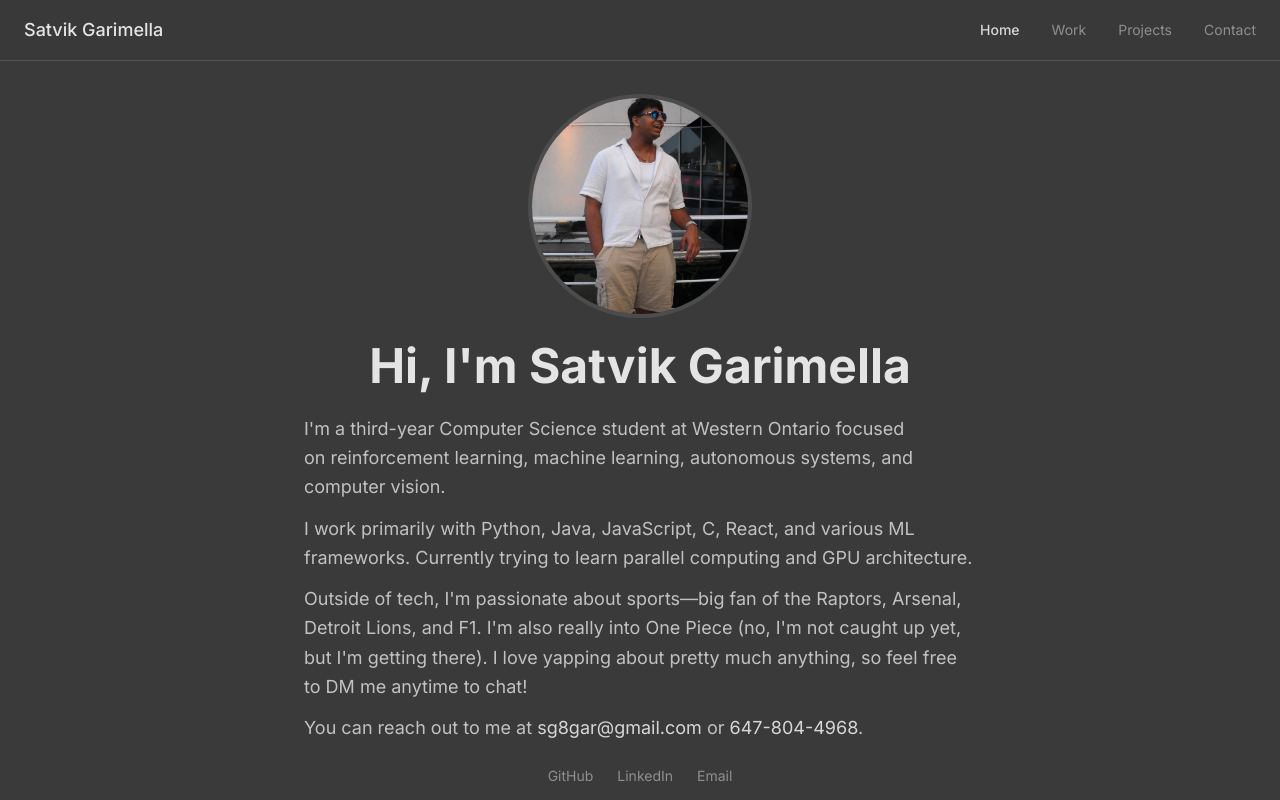
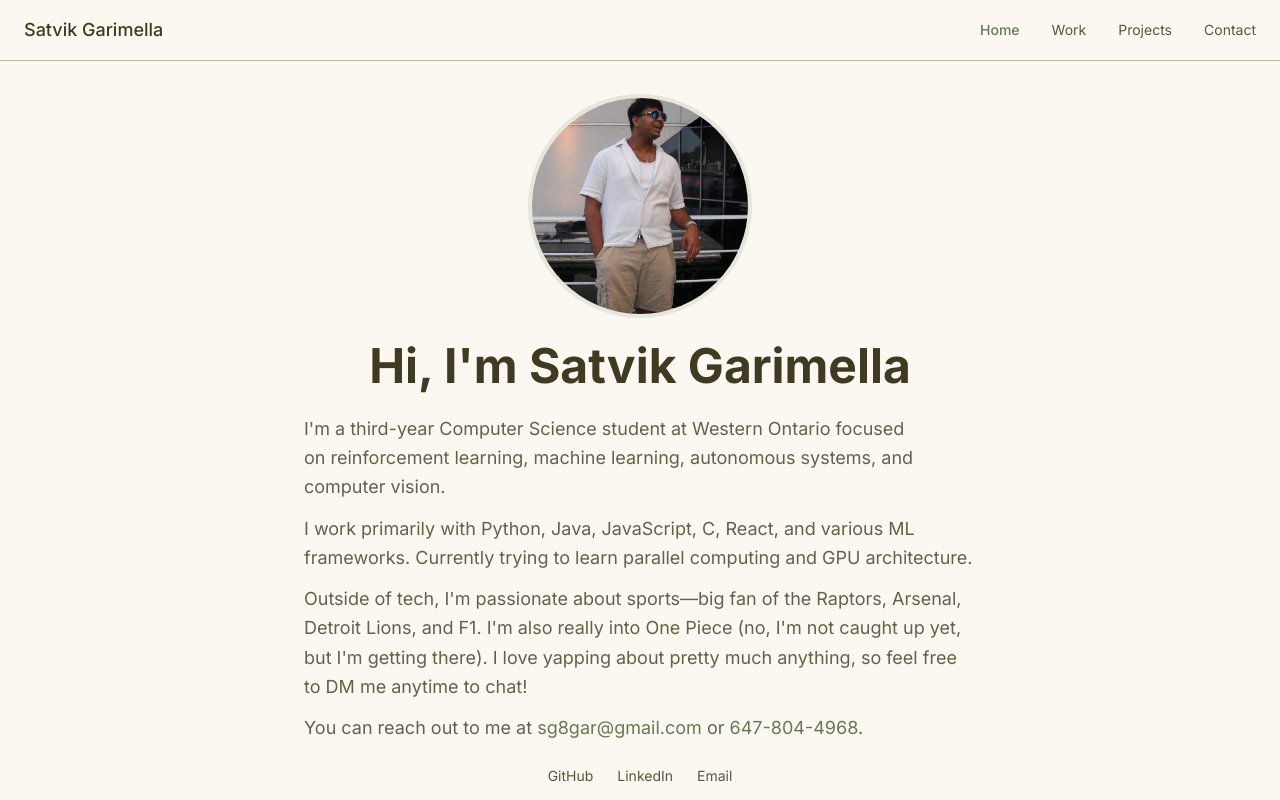
Before and after one commit to satvikgarimella/portfolio, a Next.js app: page / in a window 1280 px wide. Built offline with nearby package versions, Linux system fonts and the light colour scheme.

Commit message:
Apply Soft Serenity color palette with improved contrast

```diff
--- a/app/globals.css
+++ b/app/globals.css
@@ -4,74 +4,74 @@
 @custom-variant dark (&:is(.dark *));
 
 :root {
-  --background: oklch(0.35 0 0);
-  --foreground: oklch(0.92 0 0);
-  --card: oklch(0.38 0 0);
-  --card-foreground: oklch(0.92 0 0);
-  --popover: oklch(0.38 0 0);
-  --popover-foreground: oklch(0.92 0 0);
-  --primary: oklch(0.88 0 0);
-  --primary-foreground: oklch(0.25 0 0);
-  --secondary: oklch(0.45 0 0);
-  --secondary-foreground: oklch(0.92 0 0);
-  --muted: oklch(0.55 0 0);
-  --muted-foreground: oklch(0.65 0 0);
-  --accent: oklch(0.45 0 0);
-  --accent-foreground: oklch(0.92 0 0);
+  --background: oklch(0.98 0.01 90);
+  --foreground: oklch(0.35 0.04 95);
+  --card: oklch(0.94 0.02 85);
+  --card-foreground: oklch(0.35 0.04 95);
+  --popover: oklch(0.94 0.02 85);
+  --popover-foreground: oklch(0.35 0.04 95);
+  --primary: oklch(0.55 0.06 130);
+  --primary-foreground: oklch(0.98 0.01 90);
+  --secondary: oklch(0.75 0.03 80);
+  --secondary-foreground: oklch(0.25 0.04 95);
+  --muted: oklch(0.80 0.02 75);
+  --muted-foreground: oklch(0.45 0.04 100);
+  --accent: oklch(0.55 0.06 130);
+  --accent-foreground: oklch(0.98 0.01 90);
   --destructive: oklch(0.577 0.245 27.325);
   --destructive-foreground: oklch(0.985 0 0);
-  --border: oklch(0.45 0.01 85);
-  --input: oklch(0.45 0.01 85);
-  --ring: oklch(0.6 0 0);
-  --chart-1: oklch(0.646 0.222 41.116);
-  --chart-2: oklch(0.6 0.118 184.704);
-  --chart-3: oklch(0.398 0.07 227.392);
-  --chart-4: oklch(0.828 0.189 84.429);
-  --chart-5: oklch(0.769 0.188 70.08);
+  --border: oklch(0.78 0.03 85);
+  --input: oklch(0.78 0.03 85);
+  --ring: oklch(0.55 0.06 130);
+  --chart-1: oklch(0.55 0.06 130);
+  --chart-2: oklch(0.75 0.04 80);
+  --chart-3: oklch(0.45 0.05 100);
+  --chart-4: oklch(0.80 0.02 75);
+  --chart-5: oklch(0.60 0.05 110);
   --radius: 0.5rem;
-  --sidebar: oklch(0.96 0.01 85);
-  --sidebar-foreground: oklch(0.25 0.01 85);
-  --sidebar-primary: oklch(0.25 0.01 85);
-  --sidebar-primary-foreground: oklch(0.96 0.01 85);
-  --sidebar-accent: oklch(0.92 0.01 85);
-  --sidebar-accent-foreground: oklch(0.25 0.01 85);
-  --sidebar-border: oklch(0.88 0.01 85);
-  --sidebar-ring: oklch(0.708 0 0);
+  --sidebar: oklch(0.98 0.01 90);
+  --sidebar-foreground: oklch(0.35 0.04 95);
+  --sidebar-primary: oklch(0.55 0.06 130);
+  --sidebar-primary-foreground: oklch(0.98 0.01 90);
+  --sidebar-accent: oklch(0.75 0.03 80);
+  --sidebar-accent-foreground: oklch(0.25 0.04 95);
+  --sidebar-border: oklch(0.78 0.03 85);
+  --sidebar-ring: oklch(0.55 0.06 130);
 }
 
 .dark {
-  --background: oklch(0.15 0 0);
-  --foreground: oklch(0.93 0 0);
-  --card: oklch(0.15 0 0);
-  --card-foreground: oklch(0.93 0 0);
-  --popover: oklch(0.15 0 0);
-  --popover-foreground: oklch(0.93 0 0);
-  --primary: oklch(0.93 0 0);
-  --primary-foreground: oklch(0.15 0 0);
-  --secondary: oklch(0.22 0 0);
-  --secondary-foreground: oklch(0.93 0 0);
-  --muted: oklch(0.22 0 0);
-  --muted-foreground: oklch(0.6 0 0);
-  --accent: oklch(0.22 0 0);
-  --accent-foreground: oklch(0.93 0 0);
-  --destructive: oklch(0.396 0.141 25.723);
-  --destructive-foreground: oklch(0.93 0 0);
-  --border: oklch(0.25 0 0);
-  --input: oklch(0.25 0 0);
-  --ring: oklch(0.439 0 0);
-  --chart-1: oklch(0.488 0.243 264.376);
-  --chart-2: oklch(0.696 0.17 162.48);
-  --chart-3: oklch(0.769 0.188 70.08);
-  --chart-4: oklch(0.627 0.265 303.9);
-  --chart-5: oklch(0.645 0.246 16.439);
-  --sidebar: oklch(0.15 0 0);
-  --sidebar-foreground: oklch(0.93 0 0);
-  --sidebar-primary: oklch(0.488 0.243 264.376);
-  --sidebar-primary-foreground: oklch(0.93 0 0);
-  --sidebar-accent: oklch(0.22 0 0);
-  --sidebar-accent-foreground: oklch(0.93 0 0);
-  --sidebar-border: oklch(0.25 0 0);
-  --sidebar-ring: oklch(0.439 0 0);
+  --background: oklch(0.18 0.02 95);
+  --foreground: oklch(0.92 0.01 85);
+  --card: oklch(0.23 0.02 95);
+  --card-foreground: oklch(0.92 0.01 85);
+  --popover: oklch(0.23 0.02 95);
+  --popover-foreground: oklch(0.92 0.01 85);
+  --primary: oklch(0.75 0.04 110);
+  --primary-foreground: oklch(0.18 0.02 95);
+  --secondary: oklch(0.35 0.02 95);
+  --secondary-foreground: oklch(0.92 0.01 85);
+  --muted: oklch(0.32 0.02 90);
+  --muted-foreground: oklch(0.68 0.02 95);
+  --accent: oklch(0.75 0.04 110);
+  --accent-foreground: oklch(0.18 0.02 95);
+  --destructive: oklch(0.50 0.20 27);
+  --destructive-foreground: oklch(0.95 0 0);
+  --border: oklch(0.32 0.02 95);
+  --input: oklch(0.32 0.02 95);
+  --ring: oklch(0.75 0.04 110);
+  --chart-1: oklch(0.75 0.04 110);
+  --chart-2: oklch(0.68 0.03 80);
+  --chart-3: oklch(0.60 0.04 100);
+  --chart-4: oklch(0.55 0.03 120);
+  --chart-5: oklch(0.85 0.02 85);
+  --sidebar: oklch(0.18 0.02 95);
+  --sidebar-foreground: oklch(0.92 0.01 85);
+  --sidebar-primary: oklch(0.75 0.04 110);
+  --sidebar-primary-foreground: oklch(0.18 0.02 95);
+  --sidebar-accent: oklch(0.35 0.02 95);
+  --sidebar-accent-foreground: oklch(0.92 0.01 85);
+  --sidebar-border: oklch(0.32 0.02 95);
+  --sidebar-ring: oklch(0.75 0.04 110);
 }
 
 @theme inline {
--- a/components/contact.tsx
+++ b/components/contact.tsx
@@ -12,7 +12,7 @@ export function Contact() {
         <div className="flex flex-wrap justify-center gap-4 mb-12">
           <a
             href="mailto:sg8gar@gmail.com"
-            className="px-8 py-3 rounded-full bg-[#4B5563] hover:bg-[#374151] text-white font-medium transition-colors"
+            className="px-8 py-3 rounded-full bg-primary hover:bg-primary/90 text-primary-foreground font-medium transition-colors"
           >
             Send Email
           </a>
@@ -20,7 +20,7 @@ export function Contact() {
             href="https://linkedin.com/in/satvik-garimella-100049201"
             target="_blank"
             rel="noopener noreferrer"
-            className="px-8 py-3 rounded-full bg-[#6B7280] hover:bg-[#4B5563] text-white font-medium transition-colors"
+            className="px-8 py-3 rounded-full bg-secondary hover:bg-secondary/90 text-secondary-foreground font-medium transition-colors"
           >
             LinkedIn
           </a>
@@ -28,7 +28,7 @@ export function Contact() {
             href="https://github.com/satvikgarimella"
             target="_blank"
             rel="noopener noreferrer"
-            className="px-8 py-3 rounded-full bg-[#374151] hover:bg-[#1F2937] text-white font-medium transition-colors"
+            className="px-8 py-3 rounded-full bg-accent hover:bg-accent/90 text-accent-foreground font-medium transition-colors"
           >
             GitHub
           </a>
```
